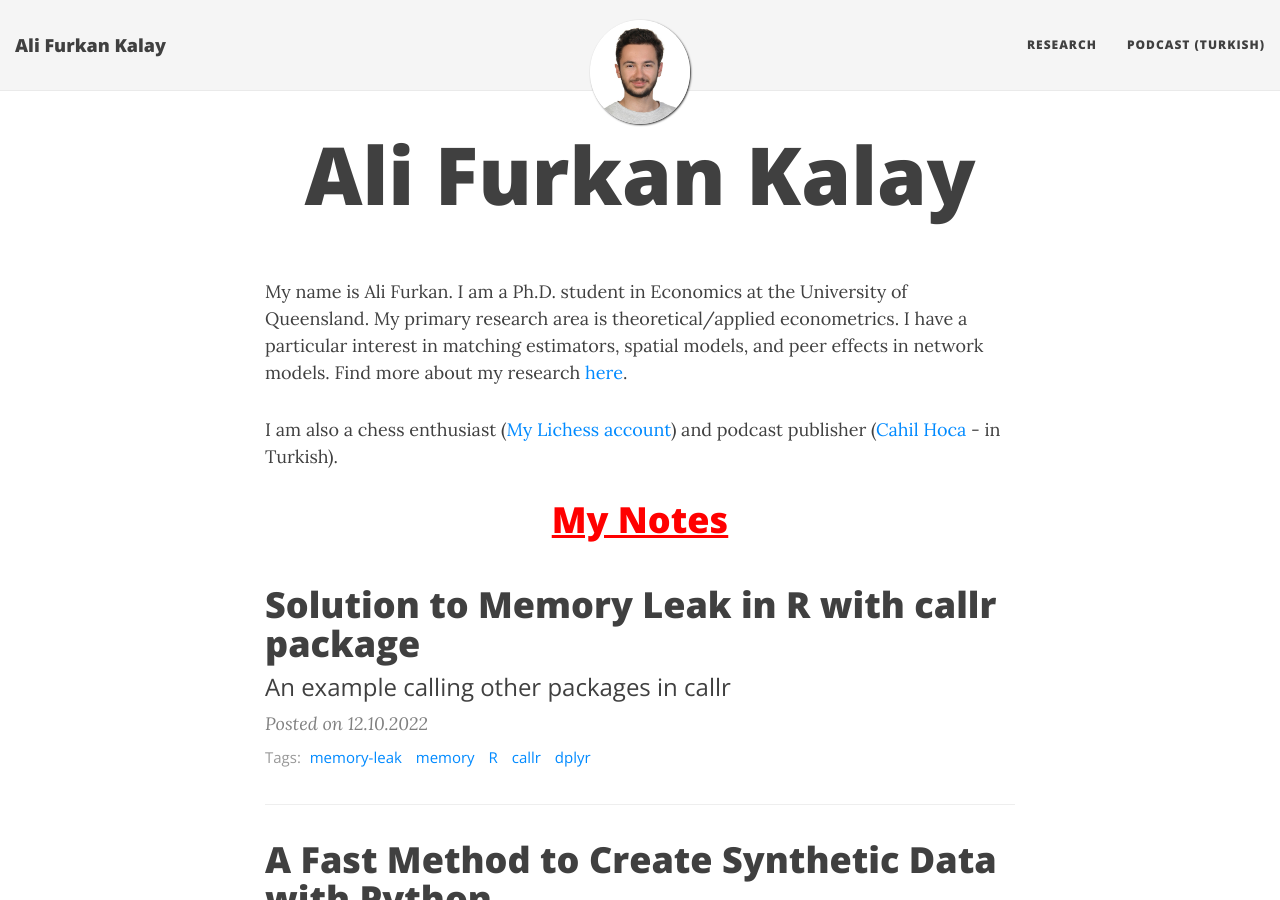
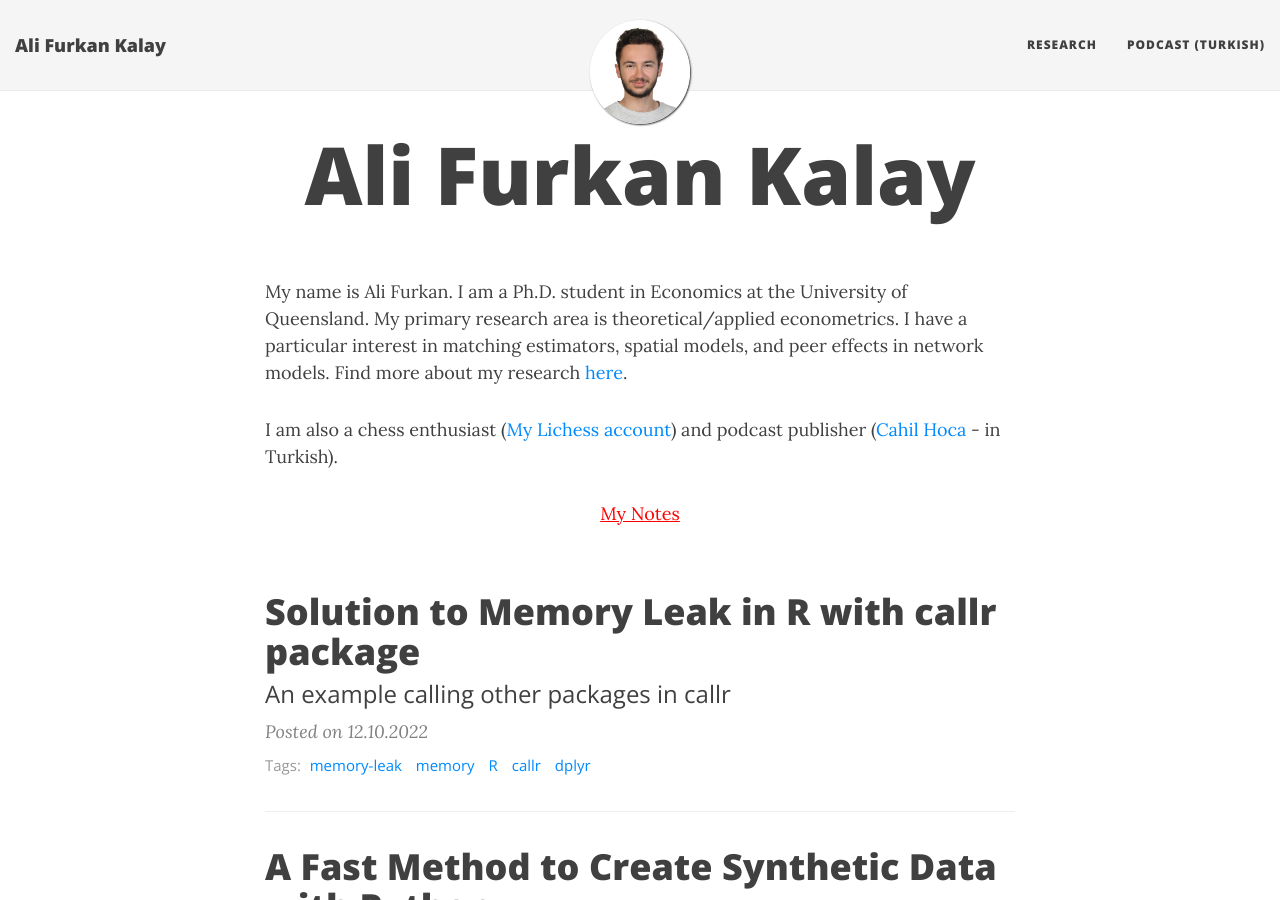
Before and after one commit to alfurka/alfurka.github.io, a Jekyll site: the page built from index.html, in a window 1280 px wide and 900 px high. Built offline with Jekyll 4.4.1, drawn with Linux system fonts in a browser that asks for light colours; nearby versions of some CDN libraries; the list of posts is cut into pages by our own code.

Commit message:
Update index.html

```diff
--- a/index.html
+++ b/index.html
@@ -9,7 +9,7 @@ use-site-title: true
 <p>I am also a chess enthusiast (<a href="https://lichess.org/@/alfurka/perf/rapid">My Lichess account</a>) and podcast publisher (<a href="https://cahilhoca.com/">Cahil Hoca</a> - in Turkish).</p>
 
 <div class="posts-list">
-  <h1 style="color:red;text-decoration: underline;margin-top: 20px;text-align:center;">My Notes</h1>
+  <p style="color:red;text-decoration: underline;margin-top: 20px;text-align:center;">My Notes</p>
   {% for post in paginator.posts %}
   <article class="post-preview">
     <a href="{{ post.url | prepend: site.baseurl }}">
```
